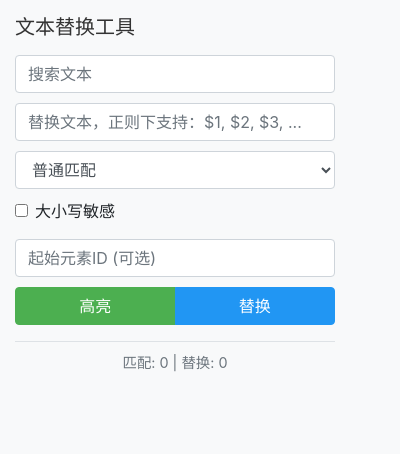
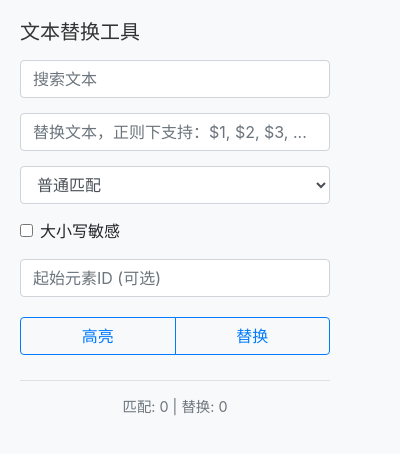
Before and after one commit to shengyanli1982/FindingAndReplaceForChromeExt, a browser extension: page popup/popup.html in a window 400 px wide. Drawn offline with Linux system fonts and the light colour scheme.

Commit message:
Optimize code, optimize UI layout.

```diff
--- a/popup/popup.css
+++ b/popup/popup.css
@@ -1,11 +1,28 @@
 body {
     width: 350px;
-    padding: 15px;
+    padding: 20px;
     background-color: #f8f9fa;
+}
+
+h5 {
+    color: #333;
+    margin-bottom: 25px;
+}
+
+.form-group,
+.form-check {
+    margin-bottom: 15px;
+}
+
+.form-control:focus {
+    border-color: #80bdff;
+    box-shadow: 0 0 0 0.2rem rgba(0, 123, 255, 0.25);
 }
 
 .btn-group {
     width: 100%;
+    margin-top: 20px;
+    margin-bottom: 20px;
 }
 
 .btn-group .btn {
@@ -13,51 +30,10 @@ body {
     transition: all 0.2s ease-in-out;
 }
 
-.btn-highlight {
-    background-color: #4caf50;
-    border-color: #4caf50;
-    color: white;
-}
-
-.btn-highlight:hover,
-.btn-highlight:focus {
-    background-color: #45a049;
-    border-color: #45a049;
-    color: white;
-}
-
-.btn-replace {
-    background-color: #2196f3;
-    border-color: #2196f3;
-    color: white;
-}
-
-.btn-replace:hover,
-.btn-replace:focus {
-    background-color: #0b7dda;
-    border-color: #0b7dda;
-    color: white;
-}
-
 footer {
-    margin-top: 15px;
-    padding-top: 10px;
+    margin-top: 25px;
+    padding-top: 15px;
     border-top: 1px solid #dee2e6;
     font-size: 0.9em;
     color: #6c757d;
 }
-
-.form-group,
-.form-check {
-    margin-bottom: 10px;
-}
-
-h5 {
-    color: #333;
-    margin-bottom: 20px;
-}
-
-.form-control:focus {
-    border-color: #80bdff;
-    box-shadow: 0 0 0 0.2rem rgba(0, 123, 255, 0.25);
-}
--- a/popup/popup.html
+++ b/popup/popup.html
@@ -36,8 +36,8 @@
                     <input type="text" class="form-control" id="startElementId" placeholder="起始元素ID (可选)" />
                 </div>
                 <div class="btn-group d-flex mb-3" role="group">
-                    <button type="button" class="btn btn-highlight" id="highlightButton">高亮</button>
-                    <button type="button" class="btn btn-replace" id="replaceButton">替换</button>
+                    <button type="button" class="btn btn-outline-primary" id="highlightButton">高亮</button>
+                    <button type="button" class="btn btn-outline-primary" id="replaceButton">替换</button>
                 </div>
             </form>
             <footer class="text-center">
```
